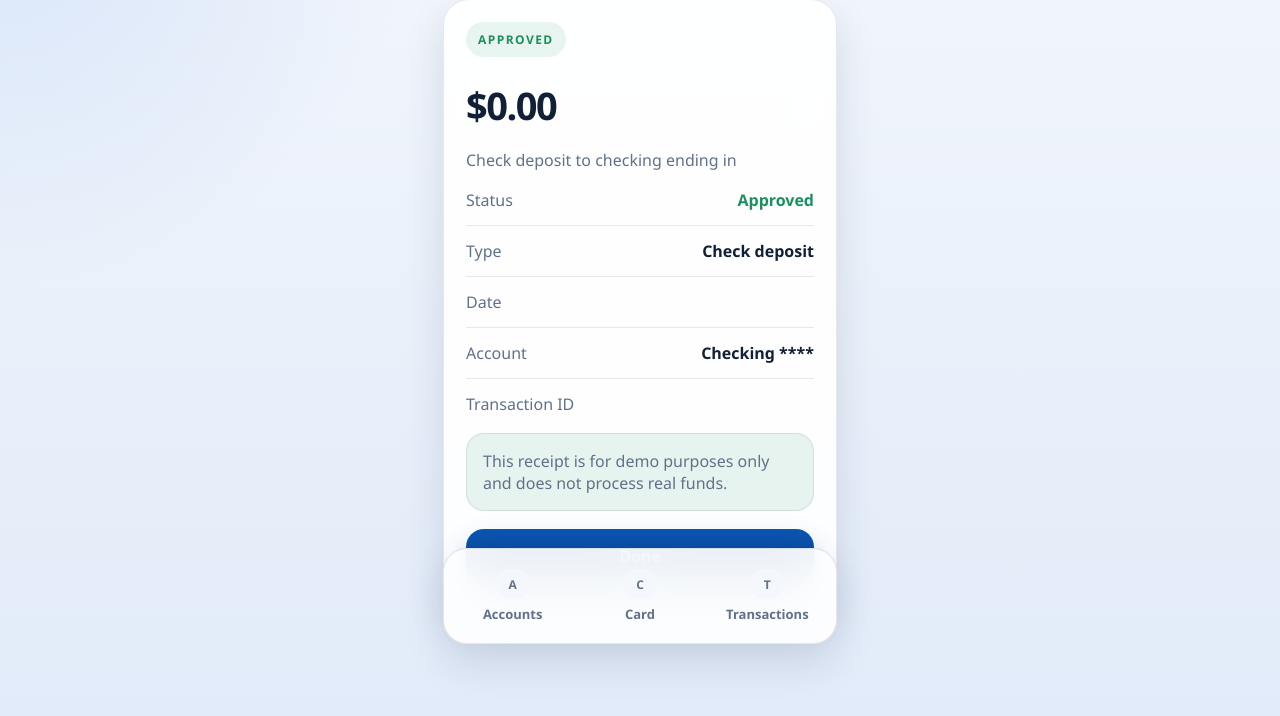
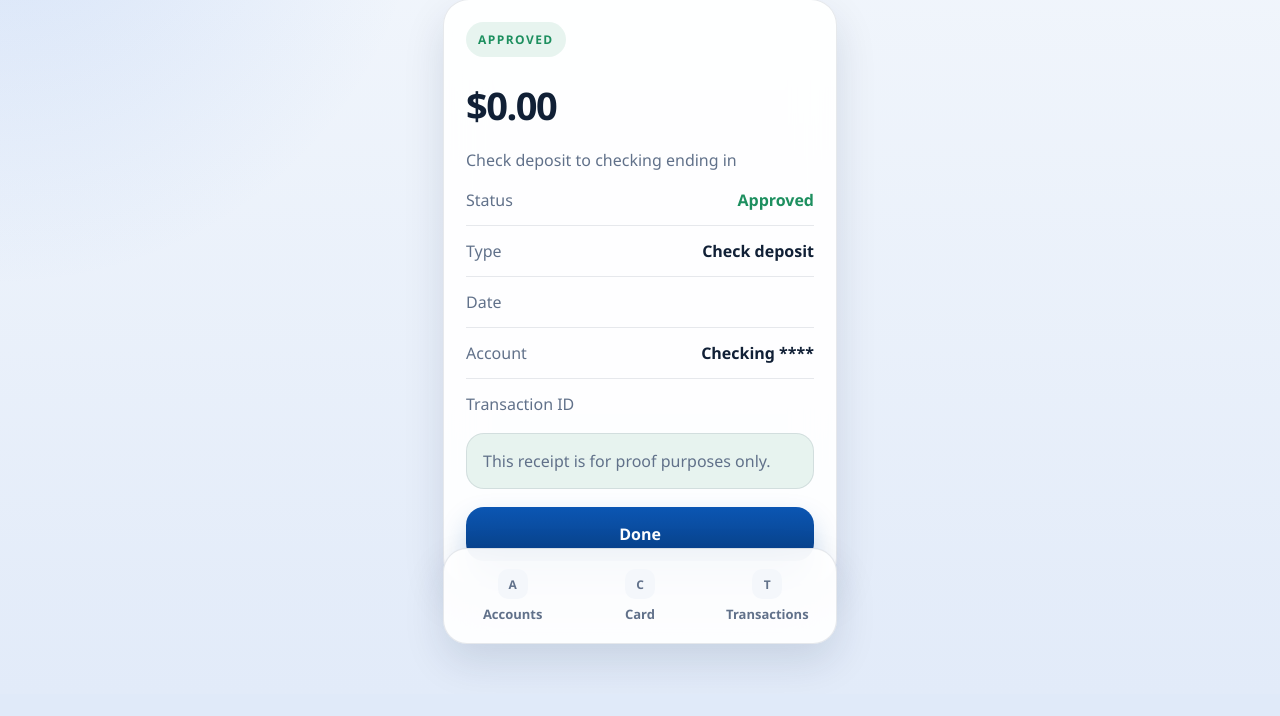
Before and after one commit to procvv/newchaseee, a Flask app: template Chase Bank 4 Mobile/templates/receipt.html in a window 1280 px wide. Shown: the part 142-858 px from the top of the page. After the commit the page ends 803 px from the top, so only its background shows below. Run offline with Flask 3, Linux system fonts and the light colour scheme; the template is opened without the code that fills it, so the values that code supplies are empty.

Commit message:
Add files via upload

```diff
--- a/Chase Bank 4 Mobile/app.py
+++ b/Chase Bank 4 Mobile/app.py
@@ -78,7 +78,7 @@ def receipt():
     last4 = request.args.get("last4") or random.randint(1000, 9999)
     tx_id = random.randint(100000000000, 999999999999)
     source = request.args.get("source", "deposit")
-    holder_name = request.args.get("holder_name", "Holder Name")
+    holder_name = request.args.get("holder_name", "Holder Name ")
 
     return render_template("receipt.html",
                            amount=amount,
--- a/Chase Bank 4 Mobile/templates/receipt.html
+++ b/Chase Bank 4 Mobile/templates/receipt.html
@@ -40,7 +40,7 @@
         </div>
 
         <div class="info-strip success-strip">
-            <p>This receipt is for demo purposes only and does not process real funds.</p>
+            <p>This receipt is for proof purposes only.</p>
         </div>
         <a href="/" class="button cta-link">Done</a>
     </section>
```
